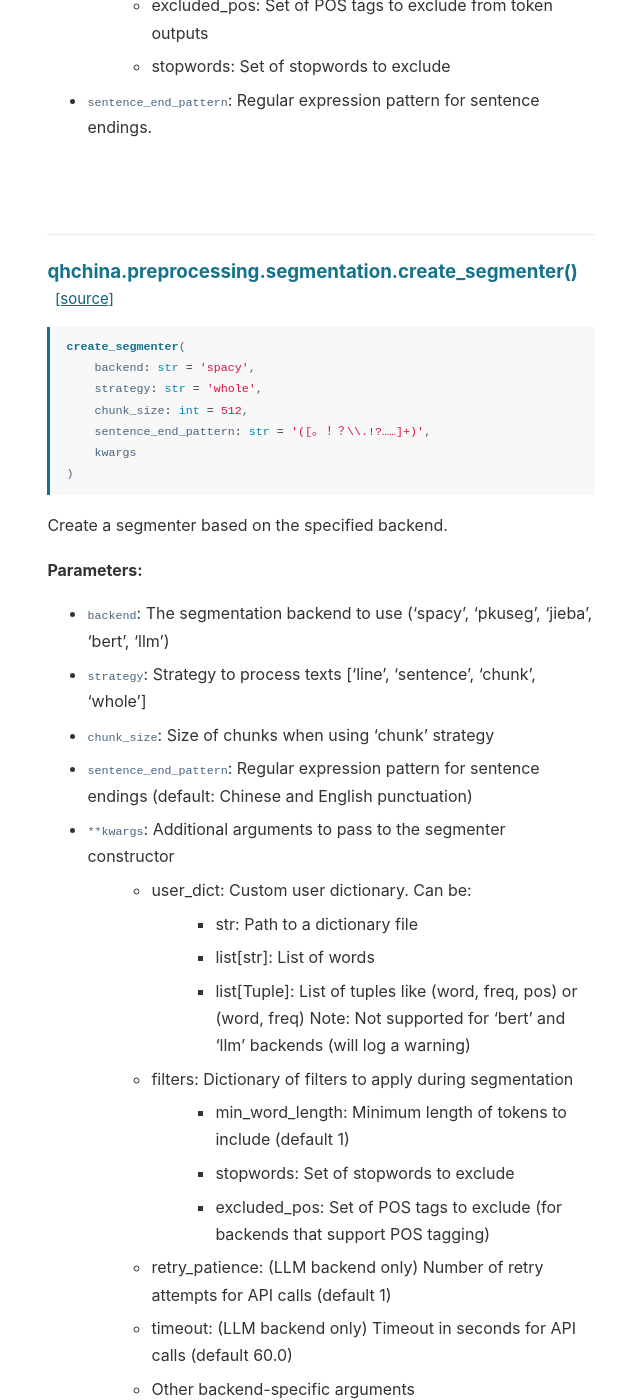
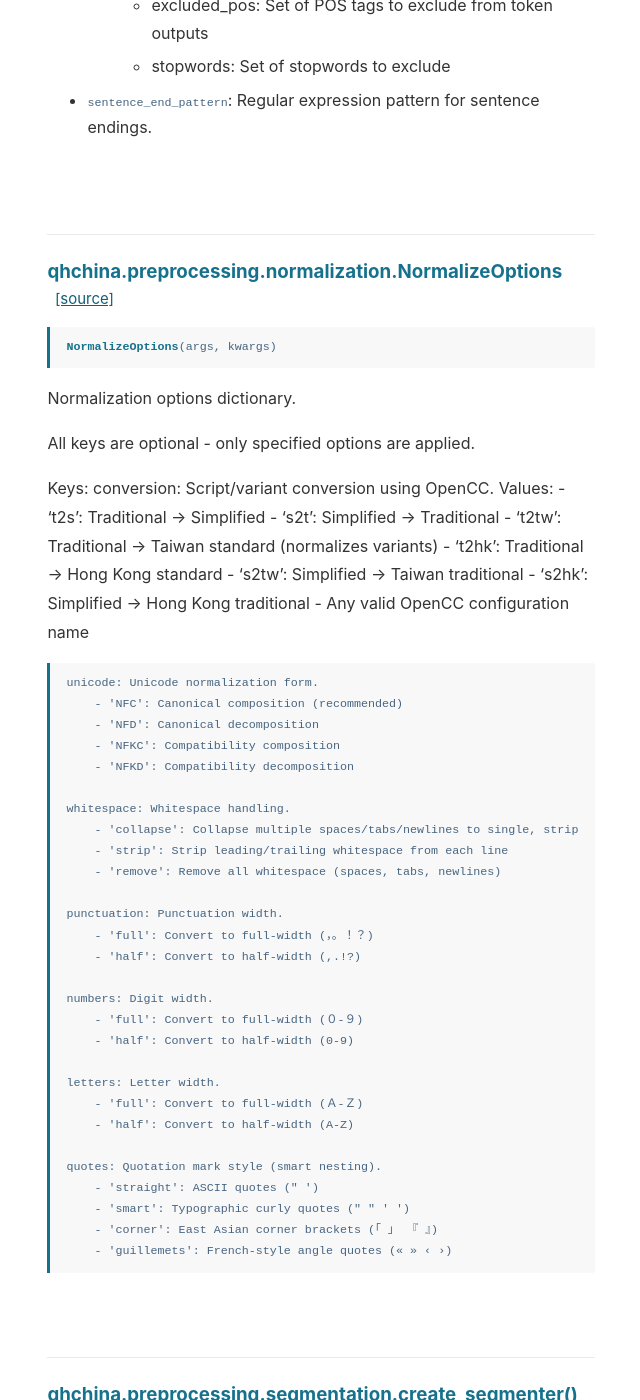
Before and after one commit to mcjkurz/qhchina-web, a Jekyll site: the page built from docs/preprocessing/index.md, in a window 1280 px wide and 1400 px high, scrolled down 11845 px. Shown: the whole window, without its empty margins (455-1095 px from the left). Built offline with Jekyll 4.4.1, drawn with Linux system fonts in a browser that asks for light colours; some of the changed text lies outside the part shown.

Commit message:
Update API docs

````diff
--- a/_config.yml
+++ b/_config.yml
@@ -60,4 +60,4 @@
 github: [metadata]
 
 # Cache busting version (auto-updated by make_docs.py)
-cache_version: 20260218173421
+cache_version: 20260218211408
--- a/docs/preprocessing/index.md
+++ b/docs/preprocessing/index.md
@@ -27,10 +27,14 @@
     anchor: bertsegmenter
   - name: LLMSegmenter
     anchor: llmsegmenter
+  - name: NormalizeOptions
+    anchor: normalizeoptions
   - name: create_segmenter()
     anchor: create_segmenter
+  - name: normalize()
+    anchor: normalize
 has_examples: True
-import_from: qhchina.preprocessing.segmentation
+import_from: ['qhchina.preprocessing.segmentation', 'qhchina.preprocessing.normalization']
 ---
 
 # Text Preprocessing
@@ -420,6 +424,55 @@
 
 <br>
 
+<h3 id="normalizeoptions">qhchina.preprocessing.normalization.NormalizeOptions <a href="https://github.com/mcjkurz/qhchina/blob/main/qhchina/preprocessing/normalization.py#L43" class="source-link" title="View source on GitHub">[source]</a></h3>
+
+<pre class="signature"><code><span class="sig-name">NormalizeOptions</span>(<span class="sig-param">args</span>, <span class="sig-param">kwargs</span>)</code></pre>
+
+Normalization options dictionary.
+
+All keys are optional - only specified options are applied.
+
+Keys:
+    conversion: Script/variant conversion using OpenCC. Values:
+        - 't2s': Traditional → Simplified
+        - 's2t': Simplified → Traditional
+        - 't2tw': Traditional → Taiwan standard (normalizes variants)
+        - 't2hk': Traditional → Hong Kong standard
+        - 's2tw': Simplified → Taiwan traditional
+        - 's2hk': Simplified → Hong Kong traditional
+        - Any valid OpenCC configuration name
+
+    unicode: Unicode normalization form.
+        - 'NFC': Canonical composition (recommended)
+        - 'NFD': Canonical decomposition
+        - 'NFKC': Compatibility composition
+        - 'NFKD': Compatibility decomposition
+
+    whitespace: Whitespace handling.
+        - 'collapse': Collapse multiple spaces/tabs/newlines to single, strip text
+        - 'strip': Strip leading/trailing whitespace from each line
+        - 'remove': Remove all whitespace (spaces, tabs, newlines)
+
+    punctuation: Punctuation width.
+        - 'full': Convert to full-width (，。！？)
+        - 'half': Convert to half-width (,.!?)
+
+    numbers: Digit width.
+        - 'full': Convert to full-width (０-９)
+        - 'half': Convert to half-width (0-9)
+
+    letters: Letter width.
+        - 'full': Convert to full-width (Ａ-Ｚ)
+        - 'half': Convert to half-width (A-Z)
+
+    quotes: Quotation mark style (smart nesting).
+        - 'straight': ASCII quotes (" ')
+        - 'smart': Typographic curly quotes (" " ' ')
+        - 'corner': East Asian corner brackets (「 」 『 』)
+        - 'guillemets': French-style angle quotes (« » ‹ ›)
+
+<br>
+
 <h3 id="create_segmenter">qhchina.preprocessing.segmentation.create_segmenter() <a href="https://github.com/mcjkurz/qhchina/blob/main/qhchina/preprocessing/segmentation.py#L1321" class="source-link" title="View source on GitHub">[source]</a></h3>
 
 <pre class="signature"><code><span class="sig-name">create_segmenter</span>(
@@ -459,4 +512,57 @@
 
 <br>
 
+<h3 id="normalize">qhchina.preprocessing.normalization.normalize() <a href="https://github.com/mcjkurz/qhchina/blob/main/qhchina/preprocessing/normalization.py#L175" class="source-link" title="View source on GitHub">[source]</a></h3>
+
+<pre class="signature"><code><span class="sig-name">normalize</span>(<span class="sig-param">text</span><span class="sig-punct">:</span> <span class="sig-type">str</span>, <span class="sig-param">options</span><span class="sig-punct">:</span> <span class="sig-type">dict | None</span> <span class="sig-punct">=</span> <span class="sig-default">None</span>)</code></pre>
+
+Normalize Chinese text with specified options.
+
+**Parameters:**
+- `text`: Input text to normalize.
+- `options`: Dictionary of normalization options. Only specified options
+  are applied. If None or empty, returns text unchanged.
+  See NormalizeOptions for valid keys and values.
+
+**Returns:**
+Normalized text.
+
+**Raises:**
+- `ImportError`: If 'conversion' option is used but OpenCC is not installed.
+- `ValueError`: If an invalid option value is provided.
+
+**Example:**
+```python
+Basic Unicode normalization:
+
+normalize(text, {'unicode': 'NFC'})
+
+Convert to simplified Chinese:
+
+normalize("軟體開發", {'conversion': 't2s'})
+'软件开发'
+
+Full-width punctuation:
+
+normalize("Hello, world!", {'punctuation': 'full'})
+'Hello，world！'
+
+Smart quotes to corner brackets:
+
+normalize('他说"你好"', {'quotes': 'corner'})
+'他说「你好」'
+
+Combined options:
+
+normalize(text, {
+    'conversion': 't2s',
+    'unicode': 'NFC',
+    'whitespace': 'collapse',
+    'punctuation': 'full',
+    'quotes': 'smart',
+})
+```
+
+<br>
+
 <!-- API-END -->
````
Also changed, not shown: _data/nav_docs.json (+8 -0 lines).
